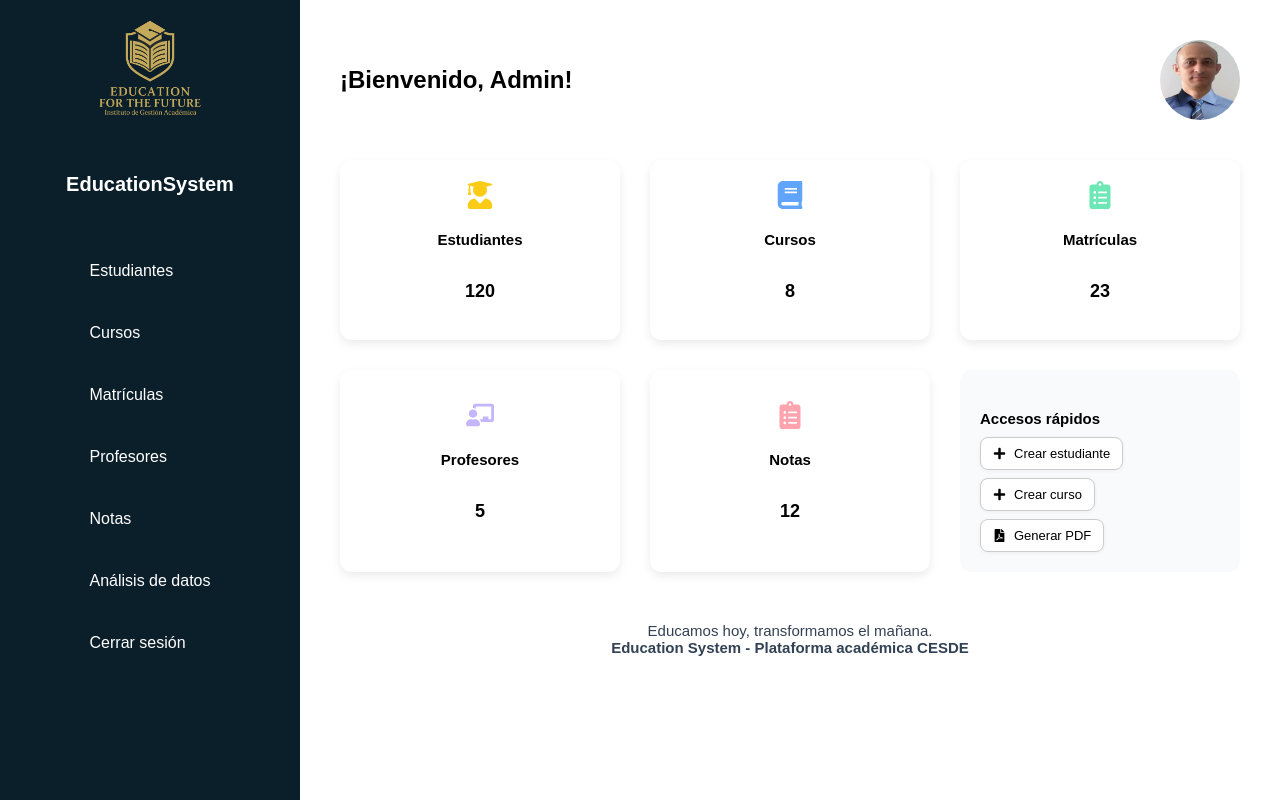
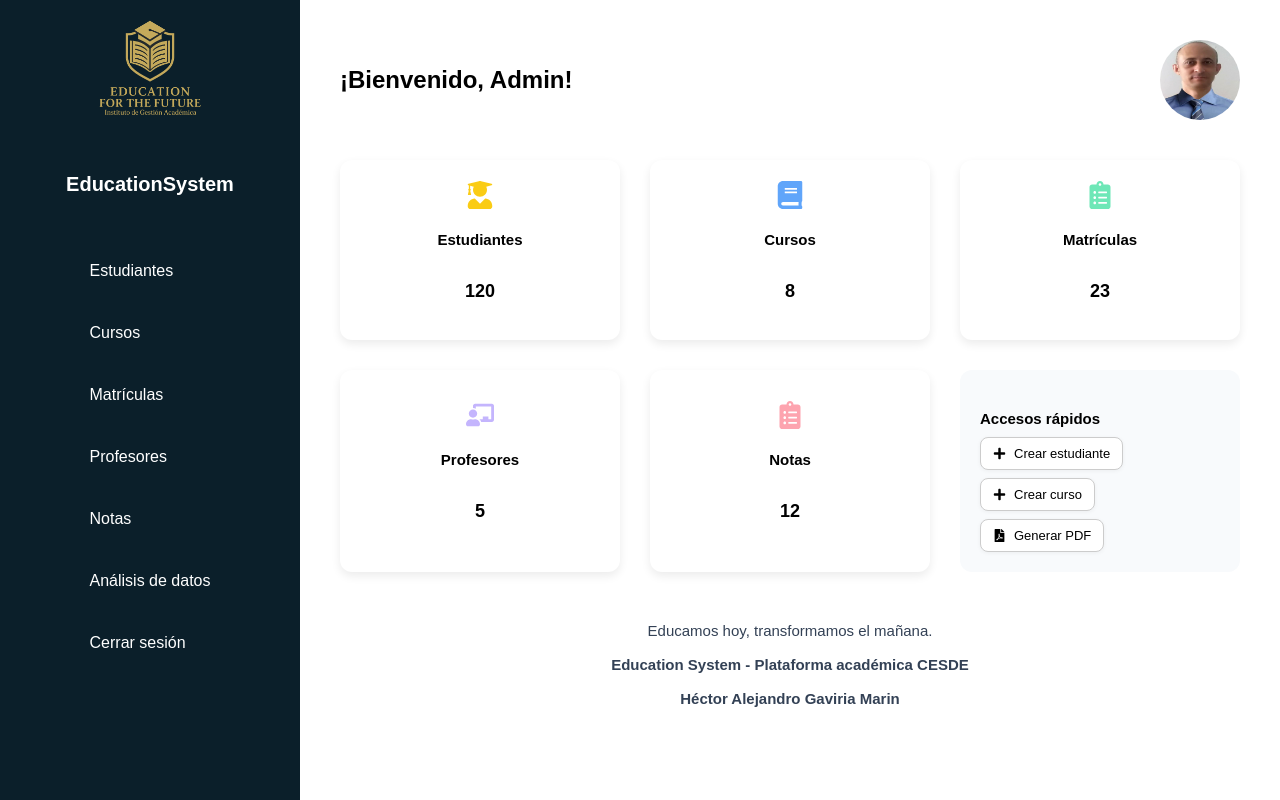
Before and after one commit to agaviria-projects/ProyectoIntegrador-Desarrollo-Frontend, a React (Vite) app: page /dashboard in a window 1280 px wide. Built offline with nearby package versions, Linux system fonts and the light colour scheme; sample sign-in values are in the browser's storage.

Commit message:
se modifica el texto del dashboard

```diff
--- a/src/pages/Dashboard.jsx
+++ b/src/pages/Dashboard.jsx
@@ -82,7 +82,11 @@ function Dashboard() {
 
         <p style={{ marginTop: "50px", color: "#334155", textAlign: "center", fontSize: "15px" }}>
           Educamos hoy, transformamos el mañana.<br />
+          <br></br>
           <strong>Education System - Plataforma académica CESDE</strong>
+          <br></br>
+          <br></br>
+          <strong>Héctor Alejandro Gaviria Marin</strong>
         </p>
       </div>
     </div>
```
